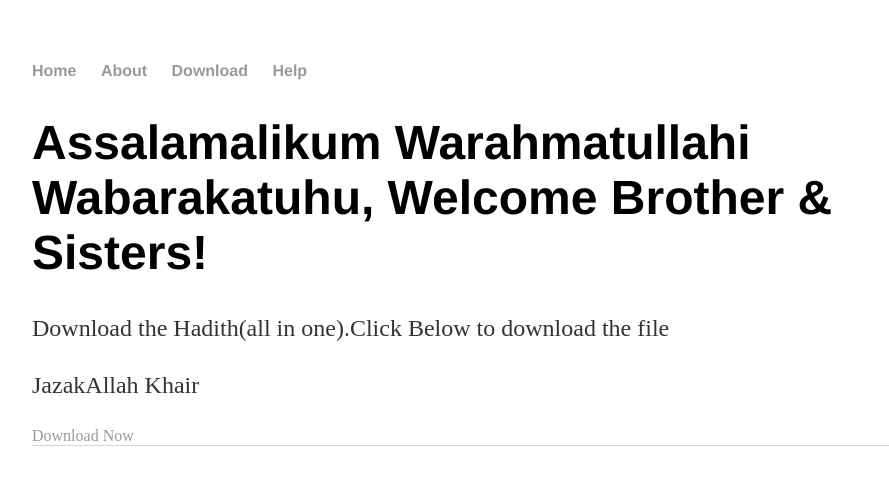
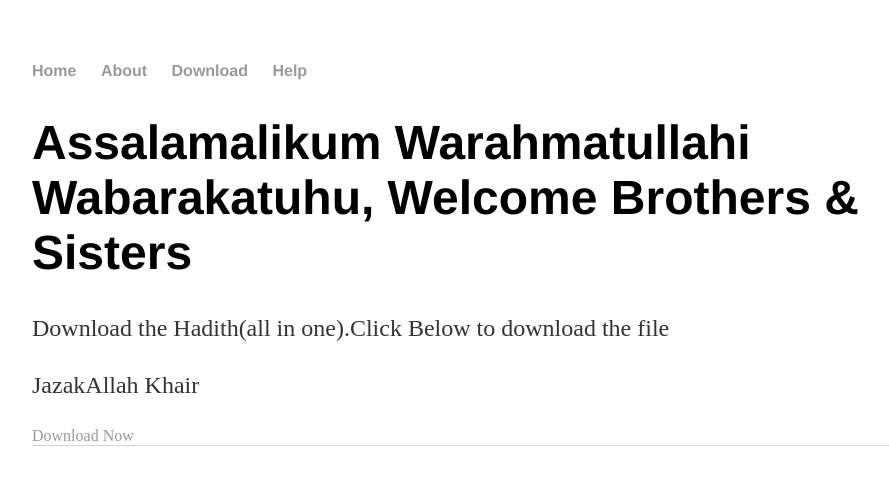
Before and after one commit to technoworld7/apktech, a plain HTML site: page index.html in a window 1280 px wide. Shown: the whole page, without its empty margins (160-1049 px from the left). Drawn offline with Linux system fonts and the light colour scheme.

Commit message:
Update index.html
updated files

```diff
--- a/index.html
+++ b/index.html
@@ -45,7 +45,7 @@ ul.posts li { list-style: none; }
 		</nav>
 		<div class="container">
     		<div class="blurb">
-        		<h1>Assalamalikum Warahmatullahi Wabarakatuhu, Welcome Brother & Sisters!</h1>
+        		<h1>Assalamalikum Warahmatullahi Wabarakatuhu, Welcome Brothers & Sisters</h1>
 				<p>Download the Hadith(all in one).Click Below to download the file </p>
 			<p>JazakAllah Khair </p>
 			 <a href="https://ufile.io/sh7xdgum">Download Now</a>
```
